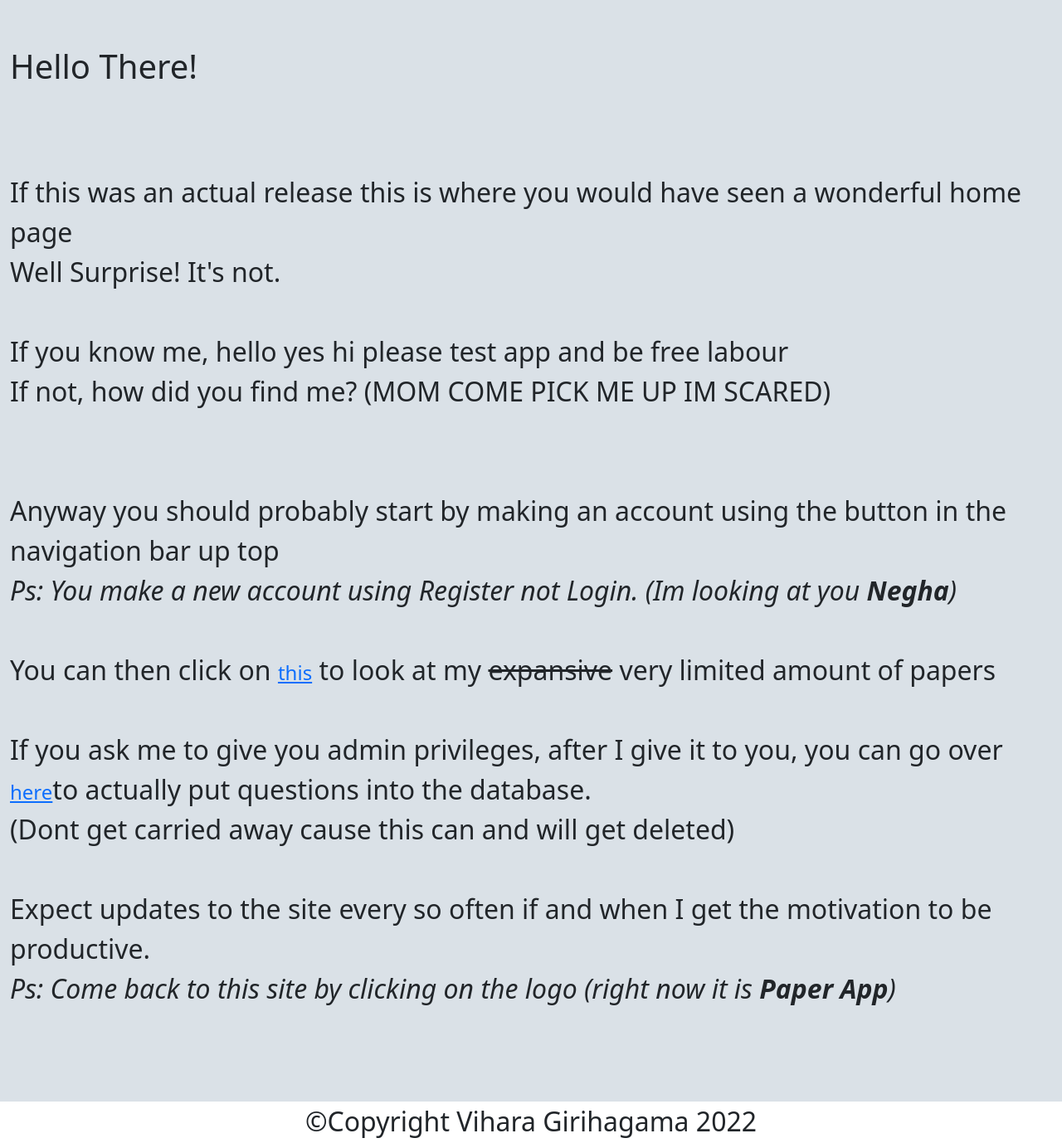
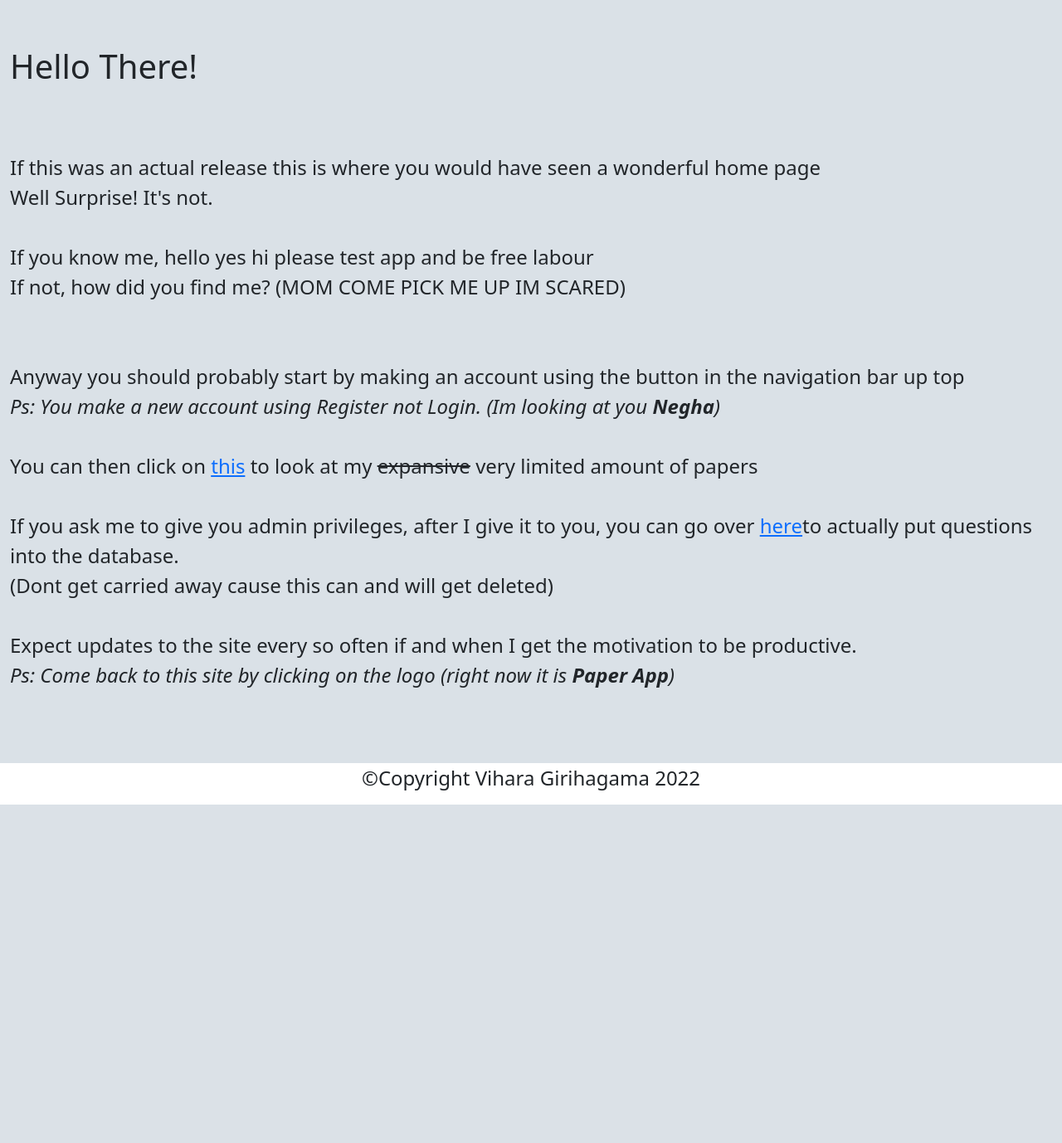
Before and after one commit to Kingteena/Paper_App, a Flask app: page / in a window 1280 px wide. Shown: the part 69-1447 px from the top of the page at 83% size. After the commit the page ends 1039 px from the top, so only its background shows below. Run offline with Flask 2, Linux system fonts and the light colour scheme; some libraries are stand-ins or nearby versions.

Commit message:
Got it ready for production (Alpha 2.0)

```diff
--- a/main.py
+++ b/main.py
@@ -15,8 +15,8 @@ Bootstrap(app)
 login_manager = LoginManager()
 login_manager.init_app(app)
 
-app.secret_key = "ailsdhgkuasgiuasguasguoasgu"
-app.config['SQLALCHEMY_DATABASE_URI'] = 'sqlite:///app.db'
+app.secret_key = os.environ.get("SECRET_KEY")
+app.config['SQLALCHEMY_DATABASE_URI'] = os.environ.get("DATABASE_URL", 'sqlite:///app.db')
 app.config['SQLALCHEMY_TRACK_MODIFICATIONS'] = False
 db = SQLAlchemy(app)
 
--- a/static/css/styles.css
+++ b/static/css/styles.css
@@ -3,7 +3,7 @@
 body{
     margin:0;
     text-align: left;
-    font-size: 2rem;
+    font-size: 1.5rem;
     background-color: #DAE1E7;
     min-height: 100vh;
     display: flex;
--- a/templates/add_question.html
+++ b/templates/add_question.html
@@ -7,7 +7,6 @@
 {% block styles %}
     {{ super() }}
     <style>
-    body{font-size: 1.5rem;}
     .form-group{padding-bottom: 1rem;}
     .btn{margin-top:1rem;}
 </style>
```
